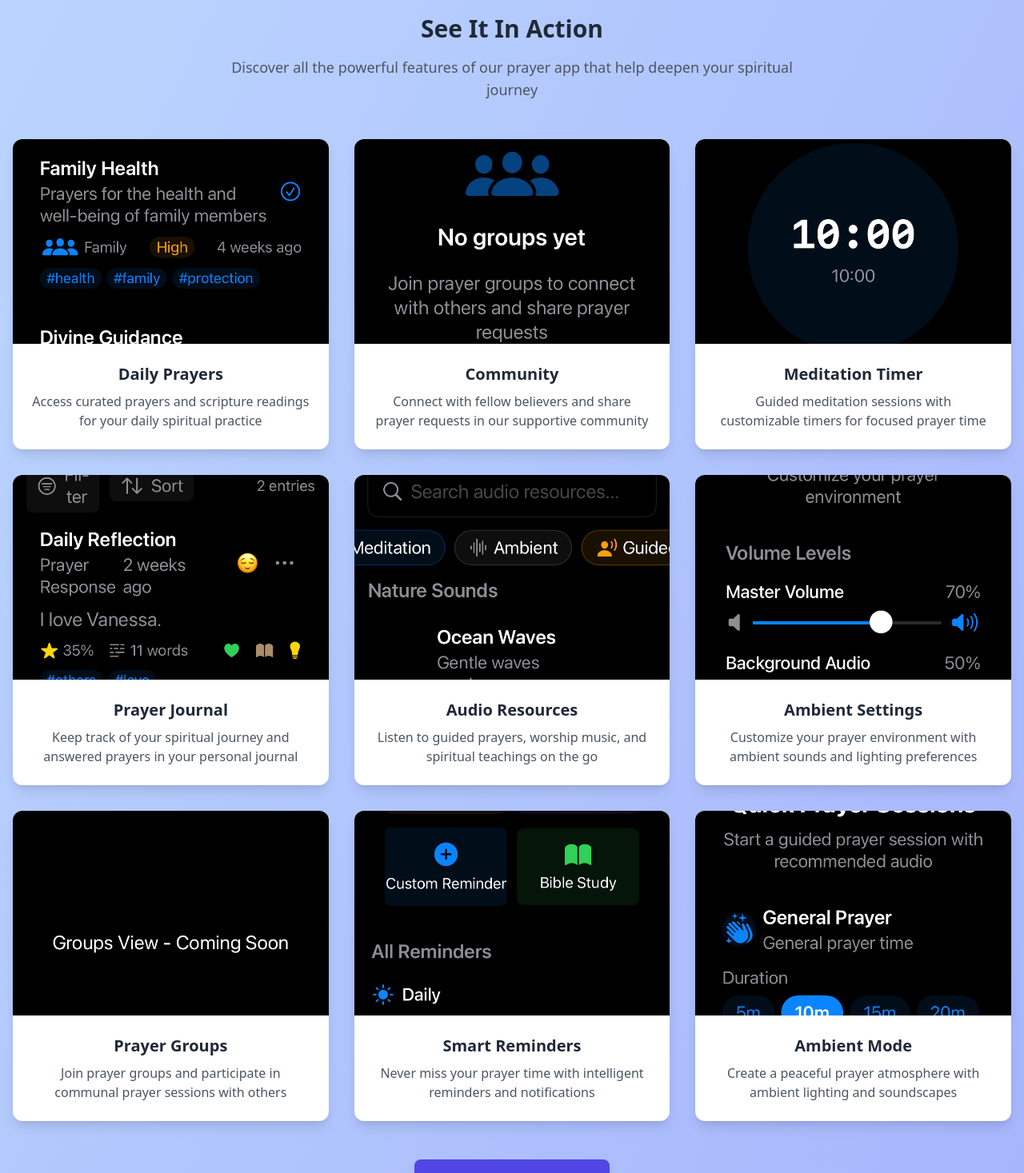
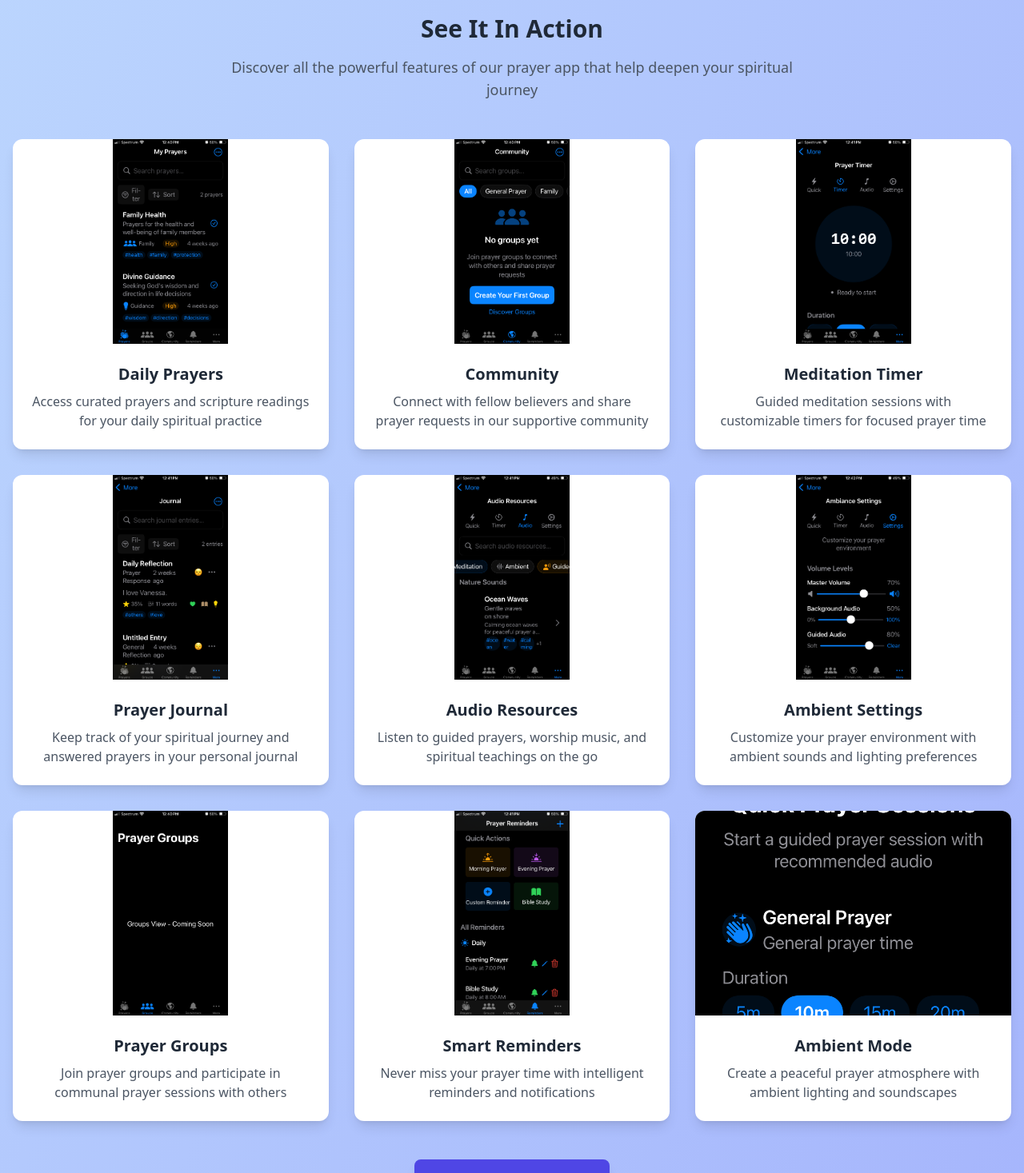
Before and after one commit to martyhines/prayer-donate, a Next.js app: page / in a window 1280 px wide. Shown: the part 834-2301 px from the top of the page at 80% size. Built offline with nearby package versions, Linux system fonts and the light colour scheme.

Commit message:
Update screenshot display to show full images without cropping

```diff
--- a/app/page.tsx
+++ b/app/page.tsx
@@ -84,7 +84,7 @@ export default function Home() {
                     src="/screenshots/prayer-app-prayers.PNG"
                     alt="Prayer App - Main Prayer View"
                     fill
-                    className="object-cover group-hover:scale-105 transition-transform duration-300"
+                    className="object-contain group-hover:scale-105 transition-transform duration-300"
                   />
                 </div>
                 <div className="p-6">
@@ -102,7 +102,7 @@ export default function Home() {
                     src="/screenshots/prayer-app-community.PNG"
                     alt="Prayer App - Community Features"
                     fill
-                    className="object-cover group-hover:scale-105 transition-transform duration-300"
+                    className="object-contain group-hover:scale-105 transition-transform duration-300"
                   />
                 </div>
                 <div className="p-6">
@@ -120,7 +120,7 @@ export default function Home() {
                     src="/screenshots/prayer-app-timer.PNG"
                     alt="Prayer App - Meditation Timer"
                     fill
-                    className="object-cover group-hover:scale-105 transition-transform duration-300"
+                    className="object-contain group-hover:scale-105 transition-transform duration-300"
                   />
                 </div>
                 <div className="p-6">
@@ -138,7 +138,7 @@ export default function Home() {
                     src="/screenshots/prayer-app-journal.PNG"
                     alt="Prayer App - Prayer Journal"
                     fill
-                    className="object-cover group-hover:scale-105 transition-transform duration-300"
+                    className="object-contain group-hover:scale-105 transition-transform duration-300"
                   />
                 </div>
                 <div className="p-6">
@@ -156,7 +156,7 @@ export default function Home() {
                     src="/screenshots/prayer-app-audio-resources.PNG"
                     alt="Prayer App - Audio Resources"
                     fill
-                    className="object-cover group-hover:scale-105 transition-transform duration-300"
+                    className="object-contain group-hover:scale-105 transition-transform duration-300"
                   />
                 </div>
                 <div className="p-6">
@@ -174,7 +174,7 @@ export default function Home() {
                     src="/screenshots/prayer-app-amb-settings.PNG"
                     alt="Prayer App - Ambient Settings"
                     fill
-                    className="object-cover group-hover:scale-105 transition-transform duration-300"
+                    className="object-contain group-hover:scale-105 transition-transform duration-300"
                   />
                 </div>
                 <div className="p-6">
@@ -192,7 +192,7 @@ export default function Home() {
                     src="/screenshots/prayer-app-groupsview.PNG"
                     alt="Prayer App - Prayer Groups"
                     fill
-                    className="object-cover group-hover:scale-105 transition-transform duration-300"
+                    className="object-contain group-hover:scale-105 transition-transform duration-300"
                   />
                 </div>
                 <div className="p-6">
@@ -210,7 +210,7 @@ export default function Home() {
                     src="/screenshots/prayer-app-reminders.PNG"
                     alt="Prayer App - Prayer Reminders"
                     fill
-                    className="object-cover group-hover:scale-105 transition-transform duration-300"
+                    className="object-contain group-hover:scale-105 transition-transform duration-300"
                   />
                 </div>
                 <div className="p-6">
```
